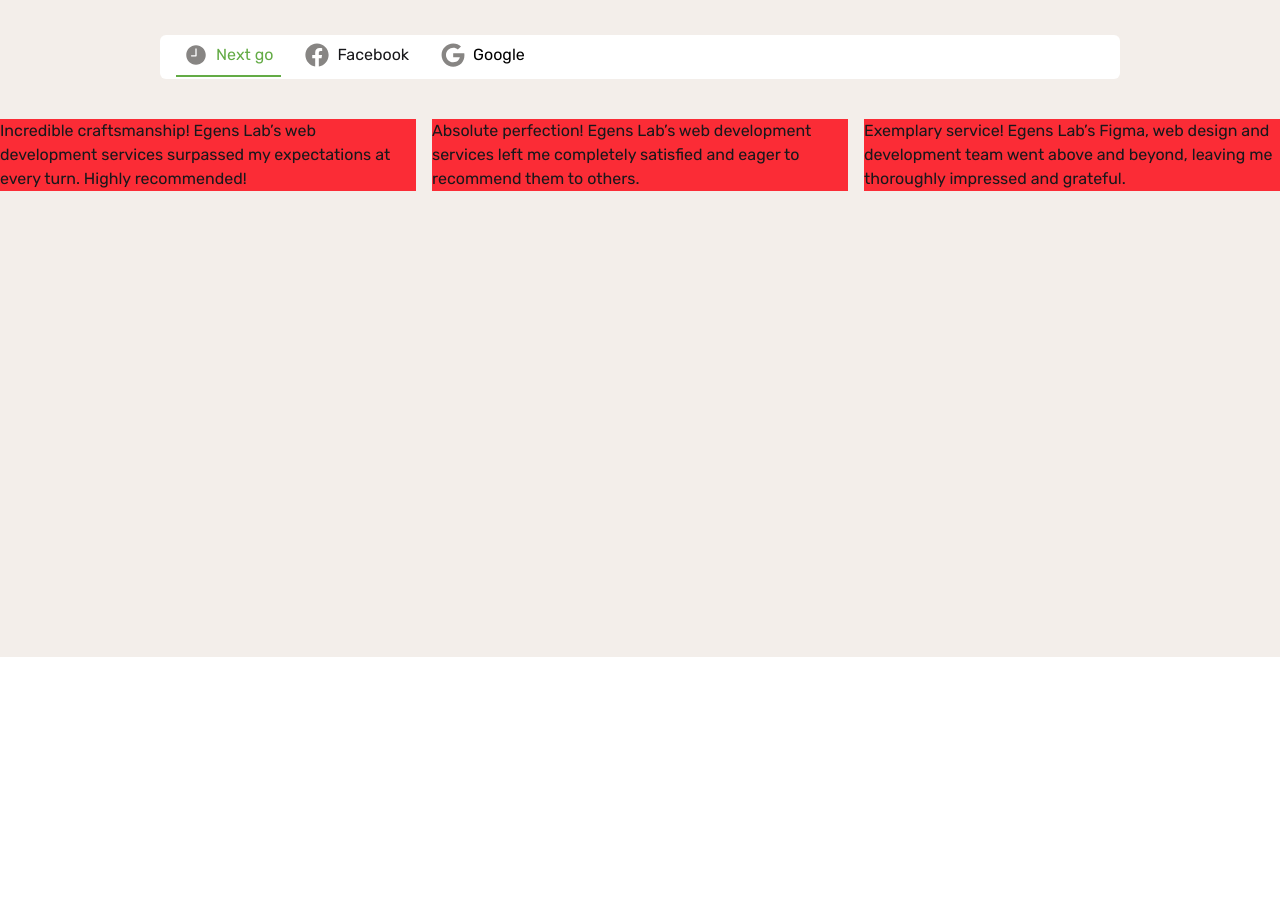
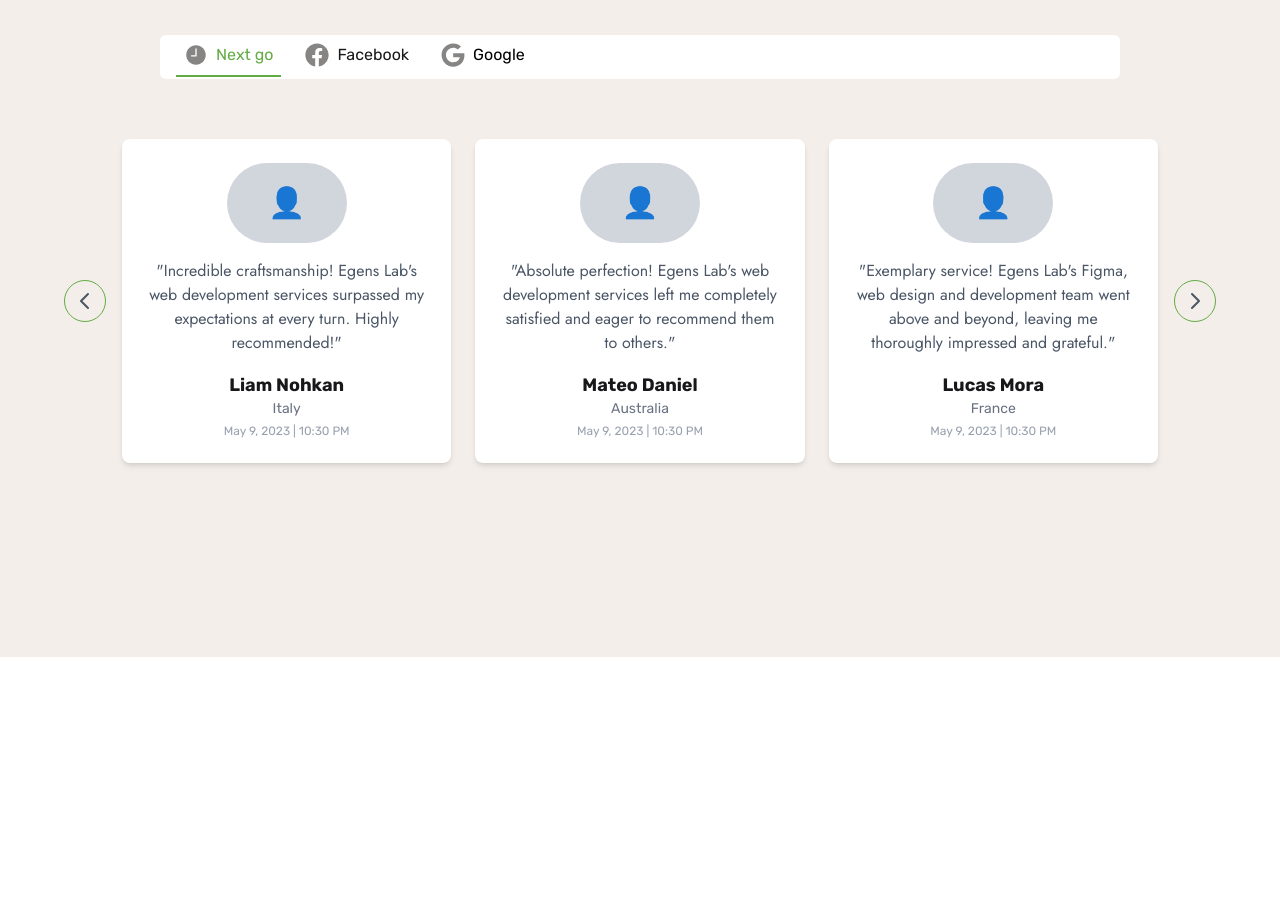
Before and after one commit to Shabbir404/next_go, a React (Vite) app: page / in a window 1280 px wide. Shown: the part 8922-9822 px from the top of the page. Built offline with nearby package versions, Linux system fonts and the light colour scheme.

Commit message:
testimonial section done

```diff
--- /dev/null
+++ b/Home_Layers/Blog.jsx
@@ -0,0 +1,15 @@
+
+
+const Blog = () => {
+    return (
+        <div>
+            <div className="md:w-10/12 w-11/12 mx-auto">
+                <div>
+
+                </div>
+            </div>
+        </div>
+    );
+};
+
+export default Blog;
--- a/Home_Layers/Regard.jsx
+++ b/Home_Layers/Regard.jsx
@@ -1,5 +1,4 @@
 import { useState } from 'react';
-import { FaChevronLeft, FaChevronRight } from "react-icons/fa";
 import resultPng from '../src/assets/result.svg'
 import '../style.css'
 import { IoIosTime } from "react-icons/io";
@@ -11,46 +10,65 @@ const Regard = () => {
         {
             name: "Liam Nohkan",
             country: "Italy",
-            text: "Incredible craftsmanship! Egens Lab’s web development services surpassed my expectations at every turn. Highly recommended!",
+            text: "Incredible craftsmanship! Egens Lab's web development services surpassed my expectations at every turn. Highly recommended!",
             date: "May 9, 2023",
             time: "10:30 PM",
+            avatar: "https://randomuser.me/api/portraits/men/1.jpg"
         },
         {
             name: "Mateo Daniel",
             country: "Australia",
-            text: "Absolute perfection! Egens Lab’s web development services left me completely satisfied and eager to recommend them to others.",
+            text: "Absolute perfection! Egens Lab's web development services left me completely satisfied and eager to recommend them to others.",
             date: "May 9, 2023",
             time: "10:30 PM",
+            avatar: "https://randomuser.me/api/portraits/men/2.jpg"
         },
         {
             name: "Lucas Mora",
             country: "France",
-            text: "Exemplary service! Egens Lab’s Figma, web design and development team went above and beyond, leaving me thoroughly impressed and grateful.",
+            text: "Exemplary service! Egens Lab's Figma, web design and development team went above and beyond, leaving me thoroughly impressed and grateful.",
             date: "May 9, 2023",
             time: "10:30 PM",
+            avatar: "https://randomuser.me/api/portraits/men/3.jpg"
         },
+        {
+            name: "Emma Rodriguez",
+            country: "Spain",
+            text: "A game-changing experience! Egens Lab transformed our digital presence with their innovative approach and exceptional attention to detail.",
+            date: "June 15, 2023",
+            time: "3:45 PM",
+            avatar: "https://randomuser.me/api/portraits/women/1.jpg"
+        },
+        {
+            name: "Alex Chen",
+            country: "Canada",
+            text: "Working with Egens Lab was a breath of fresh air. Their creativity and technical expertise brought our vision to life seamlessly.",
+            date: "July 22, 2023",
+            time: "11:20 AM",
+            avatar: "https://randomuser.me/api/portraits/men/4.jpg"
+        }
     ];
 
-    const [currentIndex, setCurrentIndex] = useState(0);
 
-    const prevTestimonial = () => {
-        setCurrentIndex((prevIndex) =>
-            prevIndex === 0 ? testimonials.length - 1 : prevIndex - 1
+    const [startIndex, setStartIndex] = useState(0);
+
+    const handlePrevious = () => {
+        setStartIndex(prevIndex =>
+            prevIndex > 0 ? prevIndex - 1 : testimonials.length - 3
         );
     };
 
-    const nextTestimonial = () => {
-        setCurrentIndex((prevIndex) =>
-            prevIndex === testimonials.length - 1 ? 0 : prevIndex + 1
+    const handleNext = () => {
+        setStartIndex(prevIndex =>
+            prevIndex < testimonials.length - 3 ? prevIndex + 1 : 0
         );
     };
-
     return (
 
         <div>
-            <div className='bg-[#F3EEEA] h-[834px]'>
+            <div className='bg-[#F3EEEA] md:h-[834px]'>
 
-                <div className='flex pt-20 gap-2 justify-center mt-20'>
+                <div className='flex pt-20 gap-2 justify-center md:mt-20'>
                     <img className='w-4 h-5' src={resultPng} alt="" />
                     <h1 className='satisfy text-2xl text-[#63AB45]'>Testimonial</h1>
                     <img className='w-4 h-5 rotate-180' src={resultPng} alt="" />
@@ -60,7 +78,7 @@ const Regard = () => {
                         Regards From Travelers</h1>
                 </div>
 
-                <div className='md:w-9/12 mx-auto md:h-[44px] mt-10 bg-white rounded-md'>
+                <div className='w-11/12 md:w-9/12 mx-auto md:h-[44px] mt-10 bg-white rounded-md'>
                     <div className='flex gap-4'>
                         <div className='ml-4 border-b-2 flex gap-2 p-2 cursor-default text-md text-[#63AB45]'>
                             <IoIosTime className='text-[#878583] text-2xl'></IoIosTime>
@@ -79,22 +97,50 @@ const Regard = () => {
                 </div>
 
                 <div className=' mt-5 md:mt-10'>
-                    <div className=' grid gap-4 grid-cols-3'>
-                        {
-                            testimonials.map((rev, i) => {
-                                return (
-                                    <div className='bg-red-500' key={i}>
-                                        <div className=''>
-                                            {rev.text}
+                    <div className="py-5 px-4">
+                        <div className="max-w-6xl mx-auto">
+                            <div className="flex items-center justify-center">
+                                <button
+                                    onClick={handlePrevious}
+                                    className="cursor-pointer border-[#63AB45] border mr-4 p-2 rounded-full hover:bg-gray-100 transition-colors"
+                                >
+                                    <svg xmlns="http://www.w3.org/2000/svg" className="h-6 w-6 text-gray-600" fill="none" viewBox="0 0 24 24" stroke="currentColor">
+                                        <path strokeLinecap="round" strokeLinejoin="round" strokeWidth={2} d="M15 19l-7-7 7-7" />
+                                    </svg>
+                                </button>
+
+                                <div className="grid grid-cols-1 md:grid-cols-3 gap-6">
+                                    {testimonials.slice(startIndex, startIndex + 3).map((testimonial, index) => (
+                                        <div key={index} className="bg-white p-6 rounded-lg shadow-md text-center">
+                                            <div className="w-30 h-20 mx-auto rounded-full bg-gray-300 flex items-center justify-center">
+                                                <span className="text-3xl text-gray-600">👤</span>
+                                            </div>
+                                            <p className="text-gray-600 mt-4 jost">"{testimonial.text}"</p>
+                                            <h3 className="font-bold text-lg mt-4">{testimonial.name}</h3>
+                                            <p className="text-sm text-gray-500">{testimonial.country}</p>
+                                            <p className="text-xs text-gray-400 mt-1">
+                                                {testimonial.date} | {testimonial.time}
+                                            </p>
                                         </div>
-                                    </div>
-                                )
-                            })
-                        }
+                                    ))}
+                                </div>
 
+                                <button
+                                    onClick={handleNext}
+                                    className="ml-4 p-2 border-[#63AB45] border cursor-pointer rounded-full hover:bg-gray-100 transition-colors"
+                                >
+                                    <svg xmlns="http://www.w3.org/2000/svg" className="h-6 w-6 text-gray-600" fill="none" viewBox="0 0 24 24" stroke="currentColor">
+                                        <path strokeLinecap="round" strokeLinejoin="round" strokeWidth={2} d="M9 5l7 7-7 7" />
+                                    </svg>
+                                </button>
+                            </div>
+                        </div>
                     </div>
                 </div>
             </div>
+
+
+
         </div>
 
 
```
